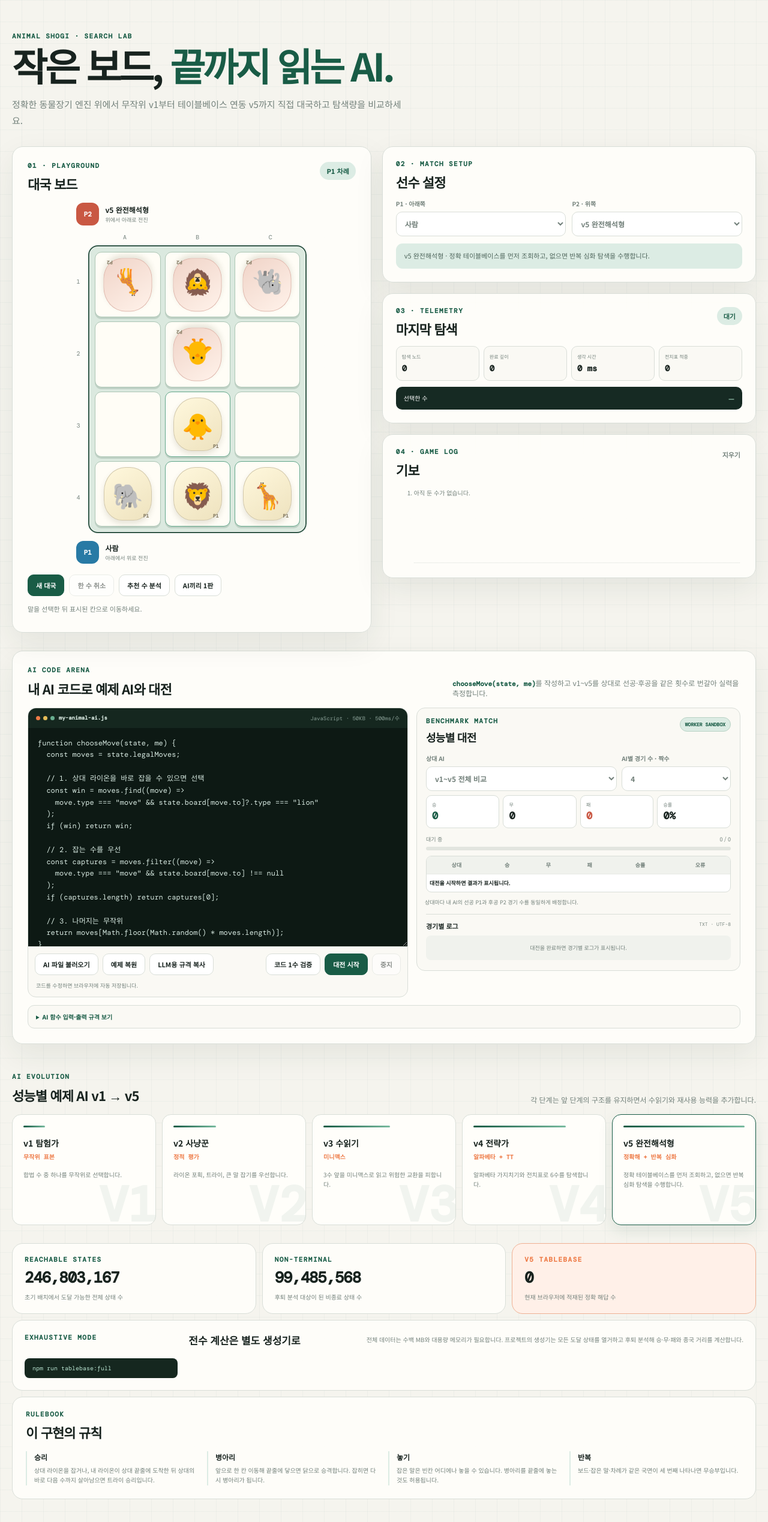
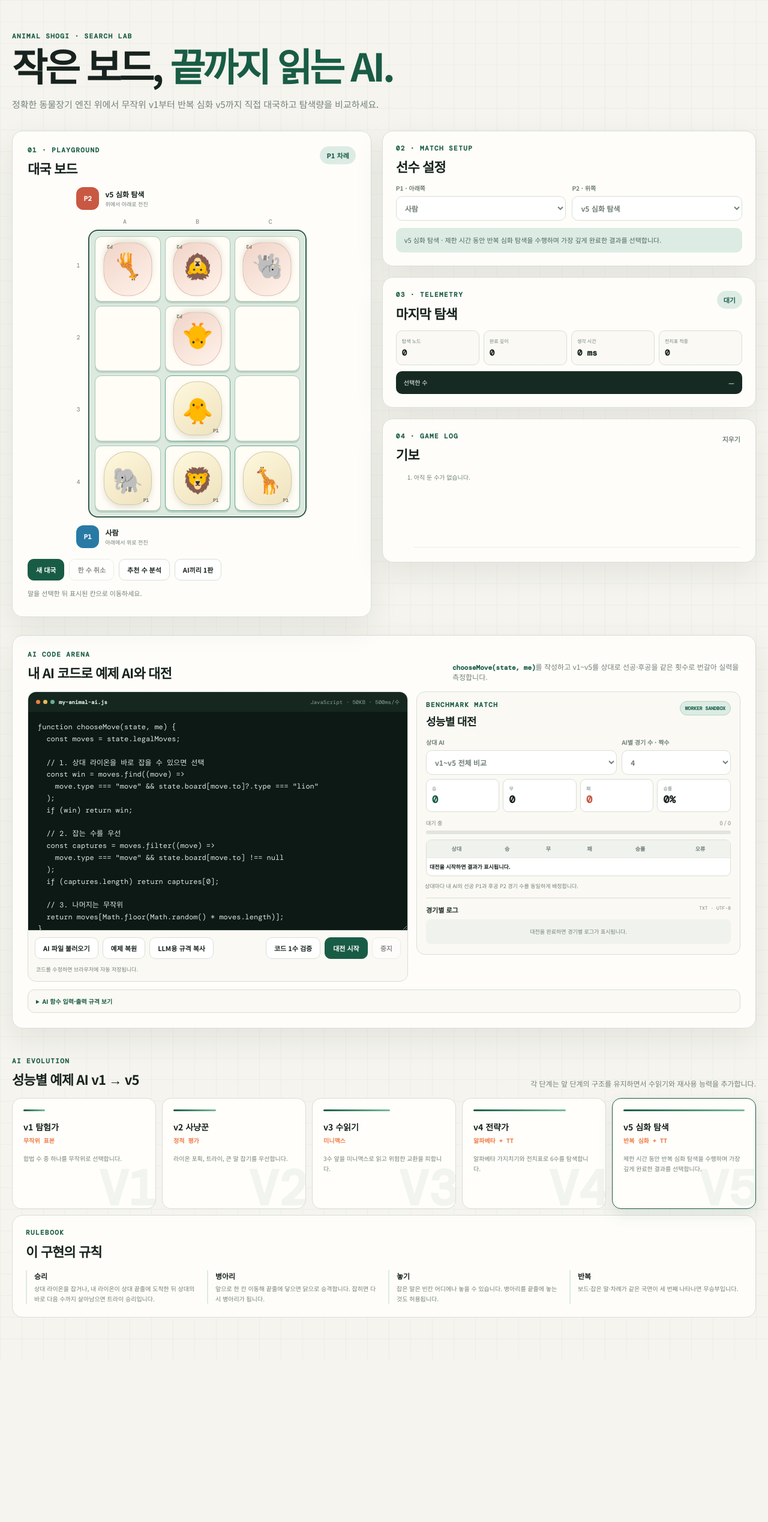
Before and after one commit to proudius/animal-shogi-ai-prototype, a website: page index.html in a window 1280 px wide. Shown: the whole page at 60% size. After the commit the page ends 2267 px from the top, so only its background shows below. Drawn offline with nearby package versions, Linux system fonts and the light colour scheme.

Commit message:
Remove exhaustive solve content from web UI

```diff
--- a/ai.js
+++ b/ai.js
@@ -18,7 +18,7 @@ export const AI_LEVELS = Object.freeze({
   v2: { name: "v2 사냥꾼", short: "1수 전술", depth: 1, timeMs: 0, description: "라이온 포획, 트라이, 큰 말 잡기를 우선합니다." },
   v3: { name: "v3 수읽기", short: "3수 미니맥스", depth: 3, timeMs: 0, description: "3수 앞을 미니맥스로 읽고 위험한 교환을 피합니다." },
   v4: { name: "v4 전략가", short: "6수 알파베타", depth: 6, timeMs: 0, description: "알파베타 가지치기와 전치표로 6수를 탐색합니다." },
-  v5: { name: "v5 완전해석형", short: "테이블베이스 + 심화", depth: 16, timeMs: 420, description: "정확 테이블베이스를 먼저 조회하고, 없으면 반복 심화 탐색을 수행합니다." },
+  v5: { name: "v5 심화 탐색", short: "반복 심화 + 전치표", depth: 16, timeMs: 420, description: "제한 시간 동안 반복 심화 탐색을 수행하며 가장 깊게 완료한 결과를 선택합니다." },
 });
 
 export function installTablebase(entries) {
--- a/app.js
+++ b/app.js
@@ -9,7 +9,7 @@ import {
   stateKey,
   withDraw,
 } from "./engine.js";
-import { AI_LEVELS, chooseMove, tablebaseSize } from "./ai.js";
+import { AI_LEVELS, chooseMove } from "./ai.js?v=20260812-web-cleanup";
 import { battleLogFilename, battleResultLabel, fairSideSchedule, formatBattleLog } from "./battle-log.js?v=20260812-fair-sides";
 import {
   CUSTOM_AI_LIMITS,
@@ -64,7 +64,7 @@ function initializeControls() {
   const power = [18, 35, 55, 76, 100];
   $("levelCards").innerHTML = levelOrder.map((level, index) => {
     const info = AI_LEVELS[level];
-    const technique = ["무작위 표본", "정적 평가", "미니맥스", "알파베타 + TT", "정확해 + 반복 심화"][index];
+    const technique = ["무작위 표본", "정적 평가", "미니맥스", "알파베타 + TT", "반복 심화 + TT"][index];
     return `<article class="level-card ${level === "v5" ? "active" : ""}" data-version="${level.toUpperCase()}" style="--power:${power[index]}%">
       <span class="bar"></span><b>${info.name}</b><small>${technique}</small><p>${info.description}</p>
     </article>`;
@@ -102,7 +102,6 @@ function render() {
   updatePlayerLabels();
   const label = state.winner ? "대국 종료" : `${state.turn === "P1" ? "P1" : "P2"} 차례`;
   $("turnPill").textContent = label;
-  $("tablebaseCount").textContent = tablebaseSize().toLocaleString();
   $("undo").disabled = busy || snapshots.length <= 1;
 }
 
@@ -340,7 +339,7 @@ function updateTelemetry(answer, notation) {
   $("elapsed").textContent = `${stats.elapsedMs ?? 0} ms`;
   $("tableHits").textContent = (stats.tableHits ?? 0).toLocaleString();
   $("chosenMove").textContent = notation;
-  $("sourceChip").textContent = stats.exact ? "정확해" : sourceLabel(stats.source);
+  $("sourceChip").textContent = stats.exact ? "심화 결과" : sourceLabel(stats.source);
 }
 
 function resetTelemetry() {
@@ -353,7 +352,7 @@ function resetTelemetry() {
 }
 
 function sourceLabel(source) {
-  return { random: "무작위", heuristic: "정적 평가", search: "고정 탐색", "iterative-search": "반복 심화", tablebase: "정확해", "custom-code": "내 AI 코드" }[source] ?? "탐색";
+  return { random: "무작위", heuristic: "정적 평가", search: "고정 탐색", "iterative-search": "반복 심화", tablebase: "심화 탐색", "custom-code": "내 AI 코드" }[source] ?? "탐색";
 }
 
 function playerDisplayName(type) {
--- a/index.html
+++ b/index.html
@@ -3,9 +3,9 @@
 <head>
   <meta charset="UTF-8">
   <meta name="viewport" content="width=device-width, initial-scale=1">
-  <meta name="description" content="동물장기 규칙 엔진과 v1~v5 AI를 직접 대국하고 비교하는 완전해석형 AI 연구실">
+  <meta name="description" content="동물장기 규칙 엔진과 v1~v5 AI를 직접 대국하고 비교하는 AI 코드 연구실">
   <title>동물장기 AI 연구실 — v1~v5</title>
-  <link rel="stylesheet" href="styles.css?v=20260812-fair-sides">
+  <link rel="stylesheet" href="styles.css?v=20260812-web-cleanup">
 </head>
 <body>
   <main class="app-shell">
@@ -13,7 +13,7 @@
       <div>
         <p class="eyebrow">ANIMAL SHOGI · SEARCH LAB</p>
         <h1>작은 보드, <span>끝까지 읽는 AI.</span></h1>
-        <p class="hero-copy">정확한 동물장기 엔진 위에서 무작위 v1부터 테이블베이스 연동 v5까지 직접 대국하고 탐색량을 비교하세요.</p>
+        <p class="hero-copy">정확한 동물장기 엔진 위에서 무작위 v1부터 반복 심화 v5까지 직접 대국하고 탐색량을 비교하세요.</p>
       </div>
     </header>
 
@@ -29,7 +29,7 @@
 
         <div class="player-strip opponent-strip">
           <div class="avatar red">P2</div>
-          <div><b id="p2Name">v5 완전해석형</b><small>위에서 아래로 전진</small></div>
+          <div><b id="p2Name">v5 심화 탐색</b><small>위에서 아래로 전진</small></div>
           <div class="hand" id="p2Hand" aria-label="P2 잡은 말"></div>
         </div>
 
@@ -174,24 +174,6 @@ me                // "P1" | "P2"</pre></div>
       <div class="level-cards" id="levelCards"></div>
     </section>
 
-    <section class="facts-grid">
-      <article class="fact-card panel">
-        <span>REACHABLE STATES</span><strong>246,803,167</strong><p>초기 배치에서 도달 가능한 전체 상태 수</p>
-      </article>
-      <article class="fact-card panel">
-        <span>NON-TERMINAL</span><strong>99,485,568</strong><p>후퇴 분석 대상이 된 비종료 상태 수</p>
-      </article>
-      <article class="fact-card panel accent">
-        <span>V5 TABLEBASE</span><strong id="tablebaseCount">0</strong><p>현재 브라우저에 적재된 정확 해답 수</p>
-      </article>
-      <article class="method-card panel">
-        <span>EXHAUSTIVE MODE</span>
-        <h3>전수 계산은 별도 생성기로</h3>
-        <p>전체 데이터는 수백 MB와 대용량 메모리가 필요합니다. 프로젝트의 생성기는 모든 도달 상태를 열거하고 후퇴 분석해 승·무·패와 종국 거리를 계산합니다.</p>
-        <code>npm run tablebase:full</code>
-      </article>
-    </section>
-
     <section class="rules panel">
       <div class="section-title"><div><span class="step">RULEBOOK</span><h2>이 구현의 규칙</h2></div></div>
       <div class="rule-list">
@@ -212,6 +194,6 @@ me                // "P1" | "P2"</pre></div>
       <button id="closeModal">기보 계속 보기</button>
     </div>
   </div>
-  <script type="module" src="app.js?v=20260812-fair-sides"></script>
+  <script type="module" src="app.js?v=20260812-web-cleanup"></script>
 </body>
 </html>
--- a/styles.css
+++ b/styles.css
@@ -32,7 +32,7 @@ button { cursor: pointer; }
 .app-shell { width: min(1240px, calc(100% - 36px)); margin: 0 auto; padding: 54px 0 70px; }
 
 .hero { display: flex; align-items: flex-end; justify-content: space-between; gap: 40px; margin-bottom: 30px; }
-.eyebrow, .step, .fact-card>span, .method-card>span {
+.eyebrow, .step {
   display: block; margin: 0 0 7px; color: var(--green); font: 700 11px/1.2 "DM Mono", monospace; letter-spacing: .13em;
 }
 h1 { max-width: 760px; margin: 0; font-size: clamp(38px, 5vw, 68px); line-height: 1.08; letter-spacing: -.065em; }
@@ -130,11 +130,6 @@ select { display: block; width: 100%; margin-top: 6px; border: 1px solid var(--l
 .level-card b { display: block; font-size: 14px; }.level-card small { display: block; margin: 5px 0 15px; color: var(--orange); font: 600 10px "DM Mono", monospace; }
 .level-card p { position: relative; z-index: 1; margin: 0; color: var(--muted); font-size: 10px; line-height: 1.65; }
 
-.facts-grid { display: grid; grid-template-columns: repeat(3, 1fr); gap: 10px; margin-top: 30px; }
-.fact-card, .method-card { padding: 20px; box-shadow: none; }.fact-card strong { display: block; font: 600 clamp(19px, 2vw, 27px) "DM Mono", monospace; letter-spacing: -.04em; }.fact-card p { margin: 8px 0 0; color: var(--muted); font-size: 10px; }
-.fact-card.accent { border-color: #efb093; background: var(--orange-soft); }.fact-card.accent>span { color: var(--orange); }
-.method-card { grid-column: 1/-1; display: grid; grid-template-columns: 1.1fr 1.2fr auto; align-items: center; gap: 18px; }
-.method-card h3, .method-card p { margin: 0; }.method-card h3 { font-size: 17px; }.method-card p { color: var(--muted); font-size: 10px; line-height: 1.65; }.method-card code { padding: 10px 13px; border-radius: 8px; color: #b7e2cf; background: #15271f; font: 10px "DM Mono", monospace; }
 .rules { margin-top: 10px; padding: 22px; box-shadow: none; }.rule-list { display: grid; grid-template-columns: repeat(4, 1fr); gap: 14px; }.rule-list p { margin: 0; padding-left: 12px; border-left: 2px solid var(--green-soft); color: var(--muted); font-size: 10px; line-height: 1.65; }.rule-list b { display: block; margin-bottom: 4px; color: var(--ink); font-size: 12px; }
 
 .result-modal { position: fixed; z-index: 50; inset: 0; display: grid; place-items: center; padding: 20px; background: rgba(17,31,25,.65); backdrop-filter: blur(6px); }
@@ -151,7 +146,7 @@ select { display: block; width: 100%; margin-top: 6px; border: 1px solid var(--l
   .board-panel, .settings-panel, .telemetry-panel, .record-panel, .code-arena { padding: 16px; }.metrics { grid-template-columns: 1fr 1fr; }
   .code-arena-title { display: block; }.code-arena-title>p { margin-top: 9px; }.contract-grid { grid-template-columns: 1fr; }.code-editor { height: 320px; }
   .editor-file-actions, .editor-run-actions { width: 100%; }.editor-run-actions { margin-left: 0; }.editor-run-actions button { flex: 1; }
-  .level-cards { grid-template-columns: 1fr 1fr; }.facts-grid { grid-template-columns: 1fr; }.method-card { display: block; }.method-card>* { display: block; margin-bottom: 10px; }
+  .level-cards { grid-template-columns: 1fr 1fr; }
   .rule-list { grid-template-columns: 1fr; }.section-title { display: block; }.section-title>p { margin-top: 10px; }
 }
 @media (max-width: 440px) { .level-cards { grid-template-columns: 1fr; }.select-grid { grid-template-columns: 1fr; } }
```
Also changed, not shown: 1 other file.
